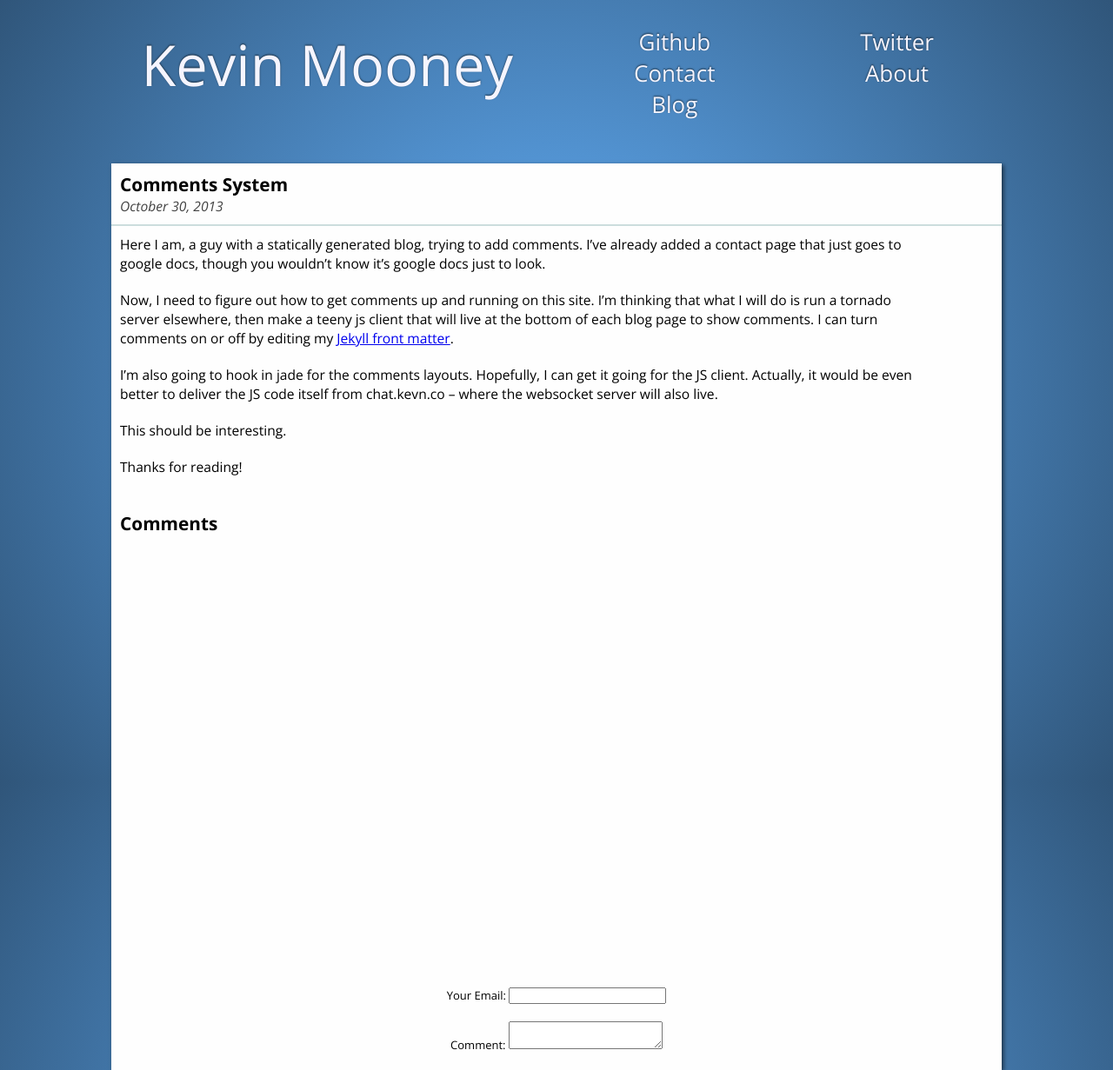
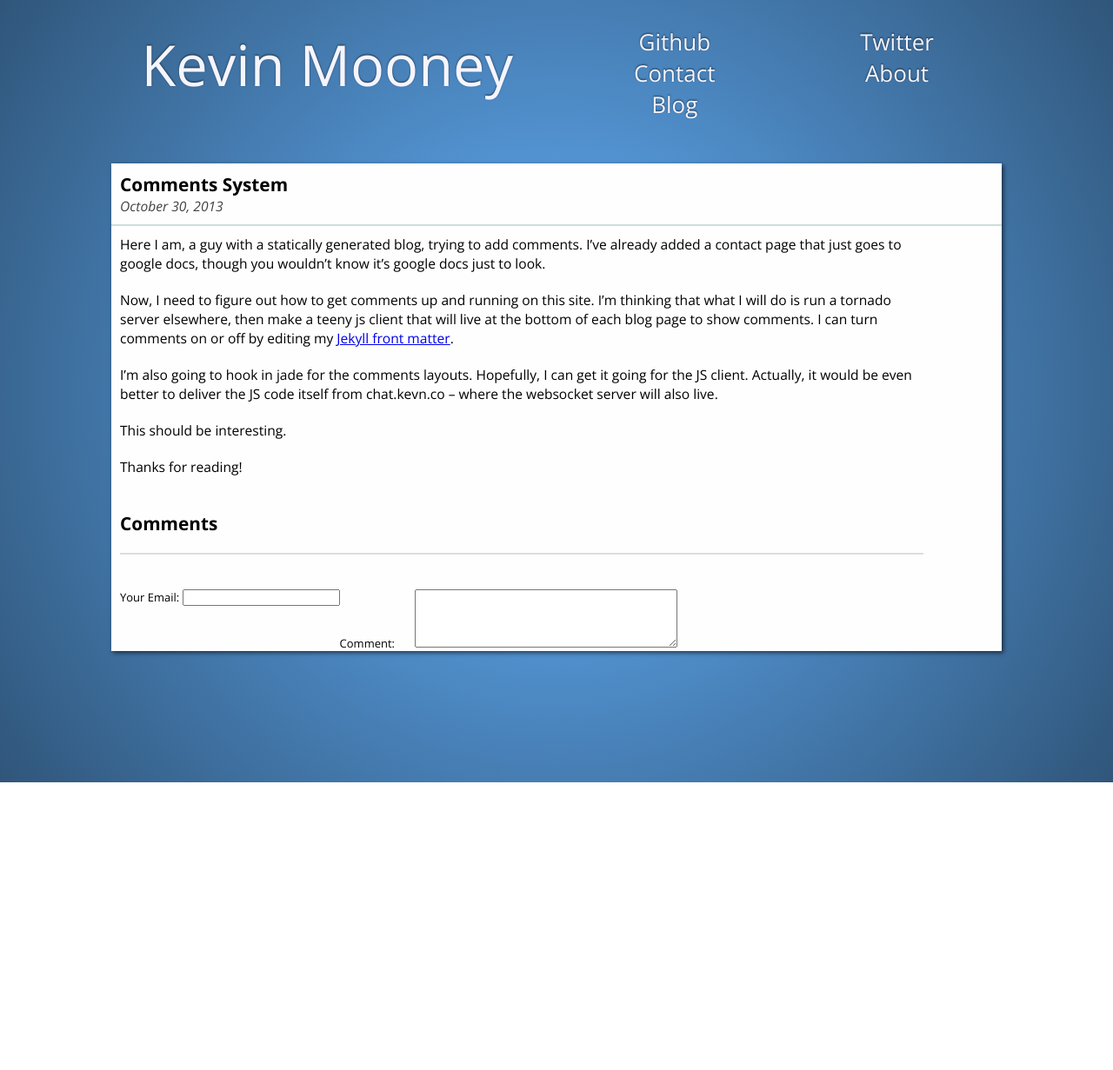
Before and after one commit to kmooney/kmooney.github.io, a Jekyll site: the page built from _posts/2013-10-30-convo.markdown, in a window 1280 px wide. Shown: the whole page at 87% size. Built offline with Jekyll 4.4.1, drawn with Linux system fonts in a browser that asks for light colours; nearby versions of some CDN libraries; Markdown is read by kramdown in place of the engine named in the settings; after the commit the page ends 900 px from its top, so only the background shows below that.

Commit message:
Updates, removed console.logs

```diff
--- a/css/main.css
+++ b/css/main.css
@@ -190,6 +190,7 @@ div.highlight {
     display:block;
     float: left;
     width: 100%;
+    margin-left: 10px;
 }
 
 .comments ul {
@@ -197,14 +198,18 @@ div.highlight {
     display: block;
     float: left;
     list-style: none;
-    height: 500px;
-    width:100%;
+    max-height: 500px;
     overflow: scroll;
+    margin-top: 20px;
+    width: 90%;
+    border: 1px solid #ddd;
+    margin-left: 0px;
 }
 
 .comments img {
     float: left;
     display:block;
+    padding: 3px;
 }
 
 .comments span.message {
@@ -212,6 +217,7 @@ div.highlight {
     display:block;
     margin-left:30px;
     text-align: left;
+    padding-top: 3px;
 }
 
 .comments ul li {
@@ -223,3 +229,37 @@ div.highlight {
 .comments form {
     font-size: .5em;
 }
+
+.comments form label {
+    display: block;
+    float: left;
+}
+
+.comments form p {
+    display:block;
+    float: left;
+    padding:0; margin:0;
+    margin-top:20px;
+
+}
+
+.comments form textarea {
+    width: 300px;
+    height: 65px;
+    margin-left: 20px;
+}
+
+.comments form .helptext {
+    font-style: italic;
+    font-color: #888;
+    font-size: .8em;
+    float: left;
+    clear: left;
+    padding:0; margin:0;
+    text-align:left;
+    max-width: 300px;
+}
+.comments h3 {
+    margin-left: 0;
+    padding-left: 0;
+}
--- a/js/chat.js
+++ b/js/chat.js
@@ -2,14 +2,12 @@
 function ChatController($scope, $location, $anchorScroll) {
 
     var Socket = function() {
-        var server = "ws://localhost:8686";
+        var server = "ws://chat.kevn.co:8686";
         var t = this;
         this.socket = new WebSocket(server+"/chat");
 
         this.socket.onmessage = function(evt) {
             var message = JSON.parse(evt.data);
-            console.log(message.email);
-            console.log(message.message);
             if (message.type == 'message') {
                 $scope.pushMessage(message);
             } else if (message.type == 'haidouzo') {
@@ -22,7 +20,6 @@ function ChatController($scope, $location, $anchorScroll) {
         };
 
         this.socket.onclose = function(evt) {
-            console.log("Connection Shut");
         };
 
         this.socket.onopen = function(evt) {
@@ -59,13 +56,11 @@ function ChatController($scope, $location, $anchorScroll) {
     };
 
     $scope.addComment = function() {
-        console.log("Adding a comment.");
         $scope.socket.send($scope.commentEmail, $scope.commentMessage);
         $scope.commentMessage = '';
     };
 
     $scope.shouldSubmit = function(evt) {
-        console.log(evt);
     };
 }
 
```
